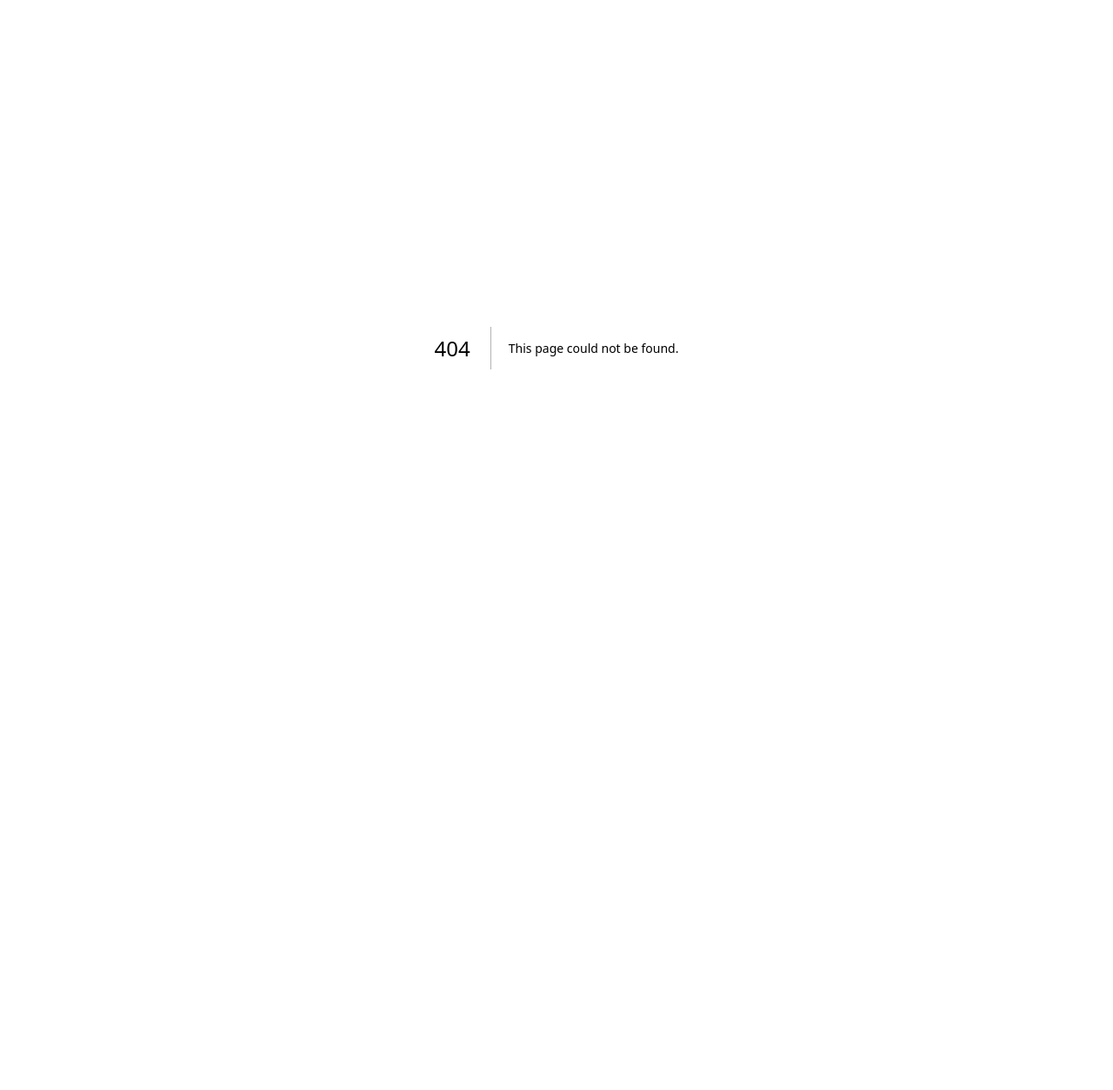
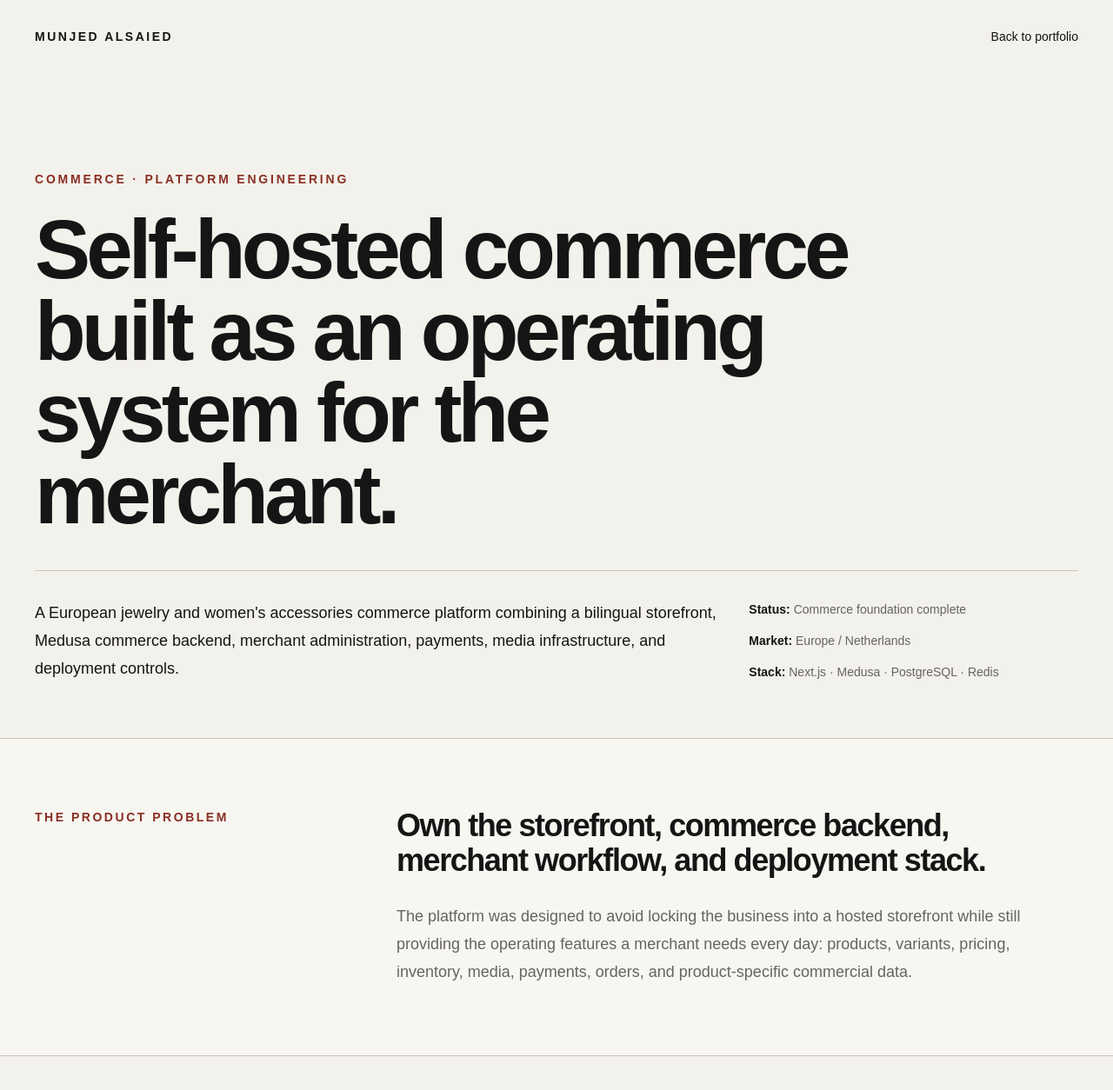
Before and after one commit to munjed80/munjed-portfolio, a Next.js app: page /work/ecommerce in a window 1280 px wide. Before the commit this address had no page. Shown: the top 1254 px of the page at 87% size. Before the commit the page ends 800 px from the top, so only its background shows below. Built offline with nearby package versions, Linux system fonts and the light colour scheme.

Commit message:
feat: add ecommerce platform case study

```diff
--- /dev/null
+++ b/app/work/ecommerce/page.tsx
@@ -0,0 +1,122 @@
+export default function EcommerceCaseStudy() {
+  return (
+    <main>
+      <header className="mx-auto flex max-w-7xl items-center justify-between px-6 py-8 lg:px-10">
+        <a href="/" className="text-sm font-bold tracking-[0.18em]">MUNJED ALSAIED</a>
+        <a href="/" className="text-sm text-[var(--muted)]">Back to portfolio</a>
+      </header>
+
+      <section className="mx-auto max-w-7xl px-6 pb-16 pt-20 lg:px-10 lg:pt-28">
+        <p className="mb-6 text-sm font-semibold uppercase tracking-[0.2em] text-[var(--accent)]">
+          Commerce · Platform Engineering
+        </p>
+        <h1 className="max-w-5xl text-5xl font-semibold leading-[0.98] tracking-[-0.05em] sm:text-7xl lg:text-8xl">
+          Self-hosted commerce built as an operating system for the merchant.
+        </h1>
+        <div className="mt-10 grid gap-8 border-t border-[var(--line)] pt-8 md:grid-cols-3">
+          <p className="text-lg leading-8 md:col-span-2">
+            A European jewelry and women&apos;s accessories commerce platform combining a bilingual storefront,
+            Medusa commerce backend, merchant administration, payments, media infrastructure, and deployment controls.
+          </p>
+          <div className="space-y-3 text-sm leading-6 text-[var(--muted)]">
+            <p><strong className="text-[var(--foreground)]">Status:</strong> Commerce foundation complete</p>
+            <p><strong className="text-[var(--foreground)]">Market:</strong> Europe / Netherlands</p>
+            <p><strong className="text-[var(--foreground)]">Stack:</strong> Next.js · Medusa · PostgreSQL · Redis</p>
+          </div>
+        </div>
+      </section>
+
+      <section className="border-y border-[var(--line)] bg-white/30">
+        <div className="mx-auto grid max-w-7xl gap-12 px-6 py-20 lg:grid-cols-12 lg:px-10">
+          <div className="lg:col-span-4">
+            <p className="text-sm font-semibold uppercase tracking-[0.18em] text-[var(--accent)]">The product problem</p>
+          </div>
+          <div className="lg:col-span-8">
+            <h2 className="max-w-4xl text-4xl font-semibold tracking-[-0.04em]">
+              Own the storefront, commerce backend, merchant workflow, and deployment stack.
+            </h2>
+            <p className="mt-7 max-w-3xl text-lg leading-8 text-[var(--muted)]">
+              The platform was designed to avoid locking the business into a hosted storefront while still providing the operating features a merchant needs every day: products, variants, pricing, inventory, media, payments, orders, and product-specific commercial data.
+            </p>
+          </div>
+        </div>
+      </section>
+
+      <section className="mx-auto max-w-7xl px-6 py-24 lg:px-10">
+        <div className="grid gap-12 lg:grid-cols-12">
+          <div className="lg:col-span-4">
+            <p className="text-sm font-semibold uppercase tracking-[0.18em] text-[var(--accent)]">Implemented scope</p>
+          </div>
+          <div className="grid gap-6 md:grid-cols-2 lg:col-span-8">
+            {[
+              ["Storefront", "Product catalog, categories, collections, faceted discovery, product pages, wishlist, related products, recently viewed, persistent cart, and region-aware checkout."],
+              ["Payments & market", "Stripe and Mollie payment flows, order confirmation, EUR pricing, VAT-oriented market configuration, and European commerce assumptions."],
+              ["Merchant operations", "Medusa Admin as the merchant control plane with product, order, draft, low-stock, pricing, variant, image, and inventory workflows."],
+              ["Jewelry-specific data", "Custom product details for material, finish, dimensions, origin, care, packaging, and verified product claims."],
+              ["Localization", "Native English and Dutch customer UI with locale routes, canonical URLs, hreflang, Open Graph locale handling, and locale-aware formatting."],
+              ["Media & delivery", "Cloudinary-backed product media, PostgreSQL persistence, Redis infrastructure, Docker deployment, and CI for storefront and backend/admin."],
+            ].map(([title, body]) => (
+              <article key={title} className="border-t border-[var(--foreground)] pt-5">
+                <h3 className="text-xl font-semibold">{title}</h3>
+                <p className="mt-3 leading-7 text-[var(--muted)]">{body}</p>
+              </article>
+            ))}
+          </div>
+        </div>
+      </section>
+
+      <section className="bg-[var(--foreground)] text-[var(--background)]">
+        <div className="mx-auto grid max-w-7xl gap-12 px-6 py-24 lg:grid-cols-12 lg:px-10">
+          <div className="lg:col-span-4">
+            <p className="text-sm uppercase tracking-[0.18em] text-neutral-400">Architecture</p>
+          </div>
+          <div className="lg:col-span-8">
+            <div className="space-y-8 text-lg leading-8 text-neutral-300">
+              <p><strong className="text-white">Storefront:</strong> Next.js + React + TypeScript for the customer-facing experience.</p>
+              <p><strong className="text-white">Commerce core:</strong> Medusa.js provides catalog, product, order, pricing, inventory, and admin capabilities.</p>
+              <p><strong className="text-white">Merchant control plane:</strong> Medusa Admin is extended with a merchant home and jewelry-specific product editing.</p>
+              <p><strong className="text-white">Data layer:</strong> PostgreSQL for commerce data, Redis for cache/event infrastructure, and Cloudinary for product media.</p>
+              <p><strong className="text-white">Payments:</strong> Stripe and Mollie are integrated to support relevant European payment flows.</p>
+            </div>
+          </div>
+        </div>
+      </section>
+
+      <section className="mx-auto max-w-7xl px-6 py-24 lg:px-10">
+        <div className="grid gap-12 lg:grid-cols-12">
+          <div className="lg:col-span-4">
+            <p className="text-sm font-semibold uppercase tracking-[0.18em] text-[var(--accent)]">Engineering decisions</p>
+          </div>
+          <div className="space-y-10 lg:col-span-8">
+            <div>
+              <h3 className="text-2xl font-semibold">One merchant control plane</h3>
+              <p className="mt-3 max-w-3xl leading-7 text-[var(--muted)]">Normal operations should not require database access, GitHub, raw JSON, or a separate media dashboard. The admin experience is treated as part of the product rather than a developer-only concern.</p>
+            </div>
+            <div>
+              <h3 className="text-2xl font-semibold">Domain-specific product data</h3>
+              <p className="mt-3 max-w-3xl leading-7 text-[var(--muted)]">Jewelry attributes such as material, finish, dimensions, origin, care, and packaging are modeled explicitly instead of being buried in free-form descriptions.</p>
+            </div>
+            <div>
+              <h3 className="text-2xl font-semibold">Localization beyond translated labels</h3>
+              <p className="mt-3 max-w-3xl leading-7 text-[var(--muted)]">Locale-aware routing, canonical URLs, hreflang, formatting, and metadata are part of the customer architecture. Product content translation remains deliberately separate until a clear bilingual catalog model is defined.</p>
+            </div>
+            <div>
+              <h3 className="text-2xl font-semibold">Production claims stay bounded</h3>
+              <p className="mt-3 max-w-3xl leading-7 text-[var(--muted)]">The commerce foundation and customer journey are implemented, but browser-level revenue-path E2E, production-like payment/webhook validation, Lighthouse measurements, real-device QA, shipping rules, and legally reviewed Dutch policy text remain explicit pre-production work.</p>
+            </div>
+          </div>
+        </div>
+      </section>
+
+      <section className="border-t border-[var(--line)]">
+        <div className="mx-auto flex max-w-7xl flex-col gap-5 px-6 py-12 sm:flex-row sm:items-center sm:justify-between lg:px-10">
+          <div>
+            <p className="text-sm text-[var(--muted)]">Repository</p>
+            <p className="mt-1 font-semibold">Private project · portfolio summary published selectively</p>
+          </div>
+          <a href="/" className="text-sm font-semibold underline underline-offset-8">Back to selected work</a>
+        </div>
+      </section>
+    </main>
+  );
+}
```
